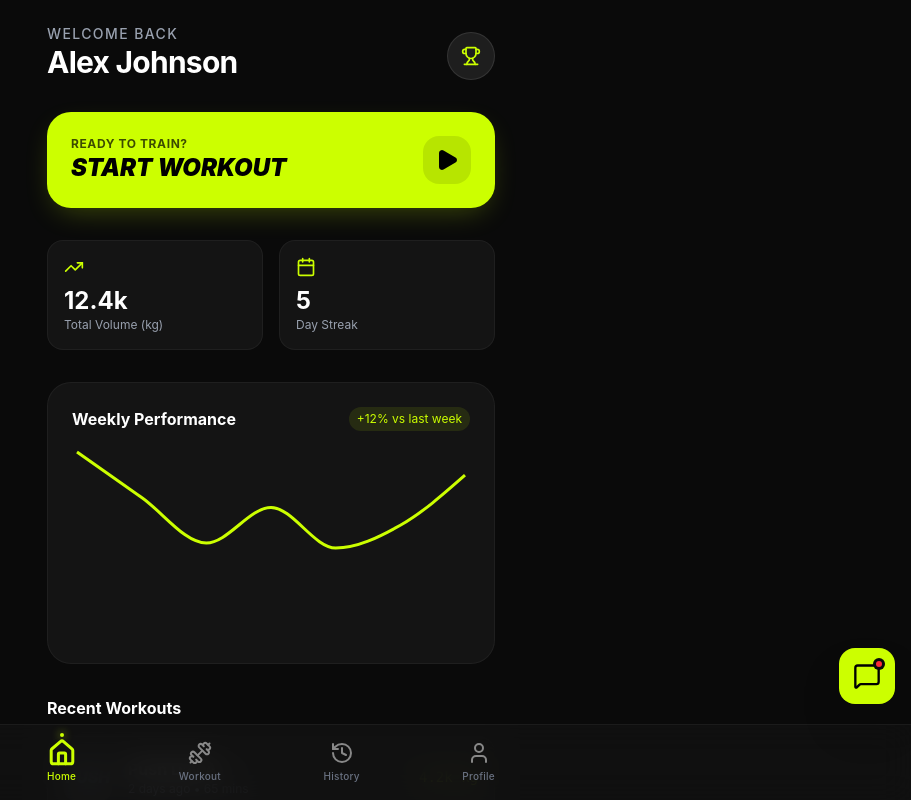
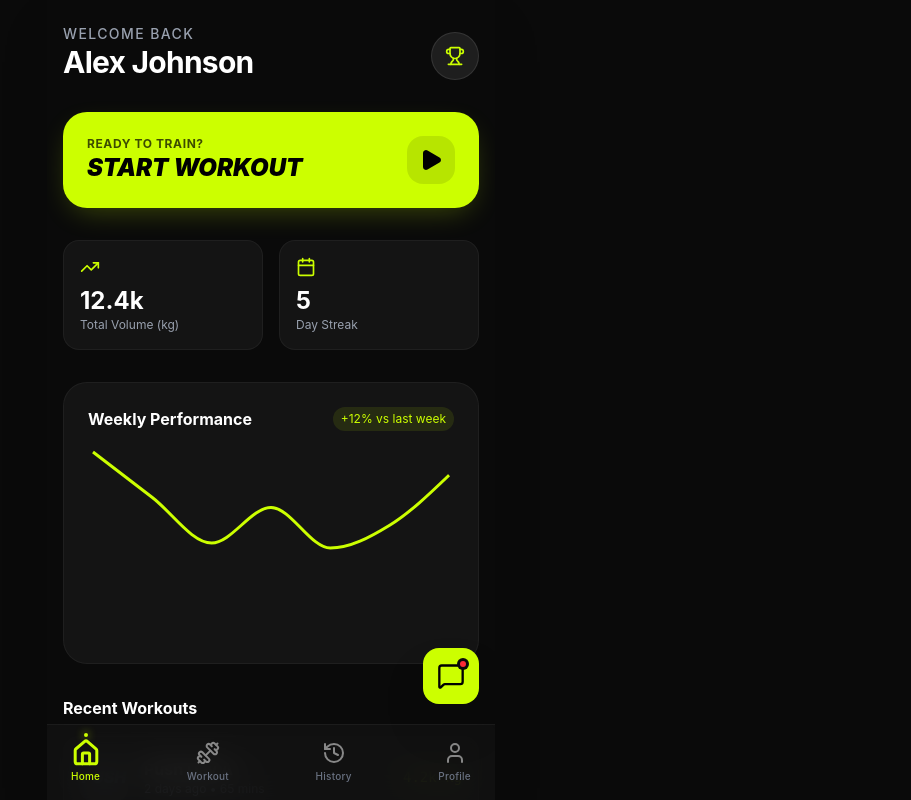
Before and after one commit to dadinooo/ai_gym, a React (Vite) app in the folder gym-app/: page / in a window 1280 px wide. Shown: the whole page, without its empty margins (369-1280 px from the left). Built offline with nearby package versions, Linux system fonts and the light colour scheme.

Commit message:
Fix chatbot positioning and constrain layout to mobile frame

```diff
--- a/gym-app/src/components/chat/ChatWidget.jsx
+++ b/gym-app/src/components/chat/ChatWidget.jsx
@@ -37,14 +37,14 @@ const ChatWidget = () => {
   };
 
   return (
-    <div className="fixed bottom-24 right-4 z-[100]">
+    <div className="absolute bottom-24 right-4 z-[100]">
       <AnimatePresence>
         {isOpen && (
           <motion.div
             initial={{ opacity: 0, scale: 0.8, y: 20, transformOrigin: 'bottom right' }}
             animate={{ opacity: 1, scale: 1, y: 0 }}
             exit={{ opacity: 0, scale: 0.8, y: 20 }}
-            className="absolute bottom-16 right-0 w-[calc(100vw-2rem)] max-w-[350px] h-[500px] bg-gym-dark border border-white/10 rounded-3xl shadow-2xl flex flex-col overflow-hidden backdrop-blur-xl"
+            className="absolute bottom-16 right-0 w-[calc(100%-2rem)] w-80 max-w-[350px] h-[500px] bg-gym-dark border border-white/10 rounded-3xl shadow-2xl flex flex-col overflow-hidden backdrop-blur-xl"
           >
             {/* Header */}
             <div className="p-4 bg-gym-gray/50 border-b border-white/5 flex items-center justify-between">
--- a/gym-app/src/components/layout/Layout.jsx
+++ b/gym-app/src/components/layout/Layout.jsx
@@ -11,17 +11,17 @@ const Layout = ({ children, activeTab, setActiveTab }) => {
   ];
 
   return (
-    <div className="flex flex-col h-screen w-full bg-gym-black text-white overflow-hidden">
+    <div className="flex flex-col h-screen w-full max-w-md mx-auto bg-gym-black text-white overflow-hidden relative shadow-2xl">
       {/* Main Content Area */}
       <main className="flex-1 overflow-y-auto pb-24 px-4 pt-6">
-        <div className="max-w-md mx-auto w-full">
+        <div className="w-full">
           {children}
         </div>
       </main>
 
       {/* Bottom Navigation */}
-      <nav className="fixed bottom-0 left-0 right-0 bg-gym-dark/80 backdrop-blur-lg border-t border-white/5 px-6 py-4 z-50">
-        <div className="max-w-md mx-auto flex justify-between items-center">
+      <nav className="absolute bottom-0 left-0 right-0 bg-gym-dark/80 backdrop-blur-lg border-t border-white/5 px-6 py-4 z-50">
+        <div className="flex justify-between items-center">
           {tabs.map((tab) => {
             const Icon = tab.icon;
             const isActive = activeTab === tab.id;
```
